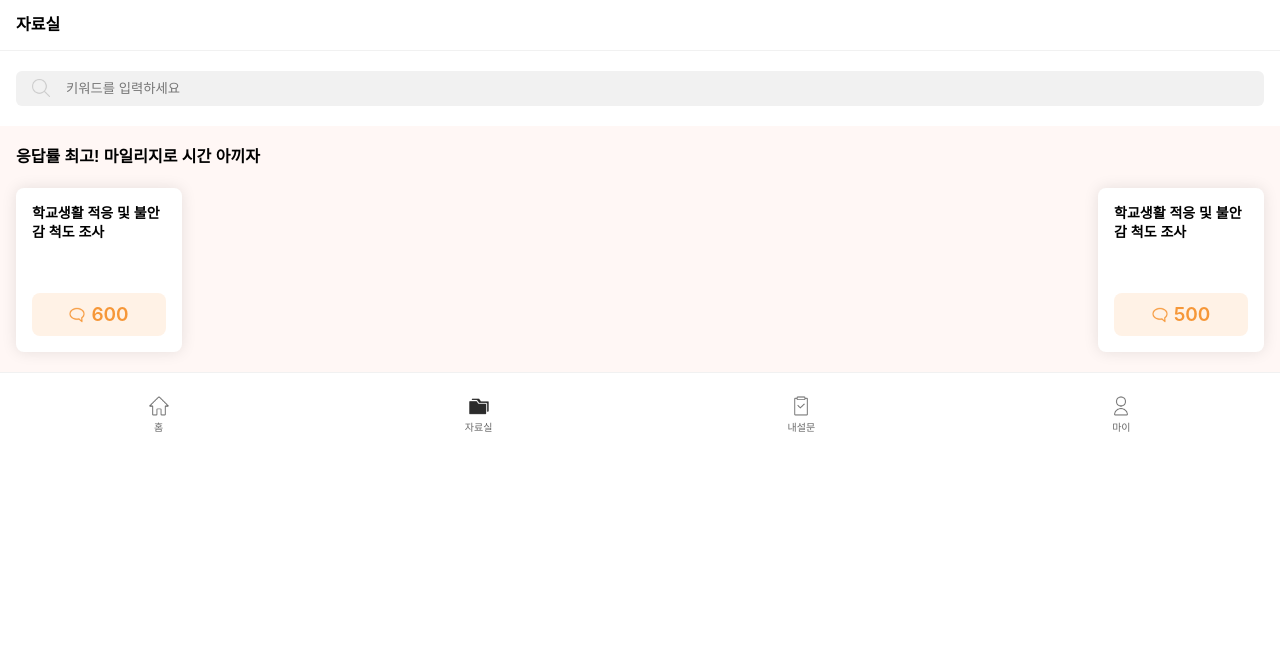
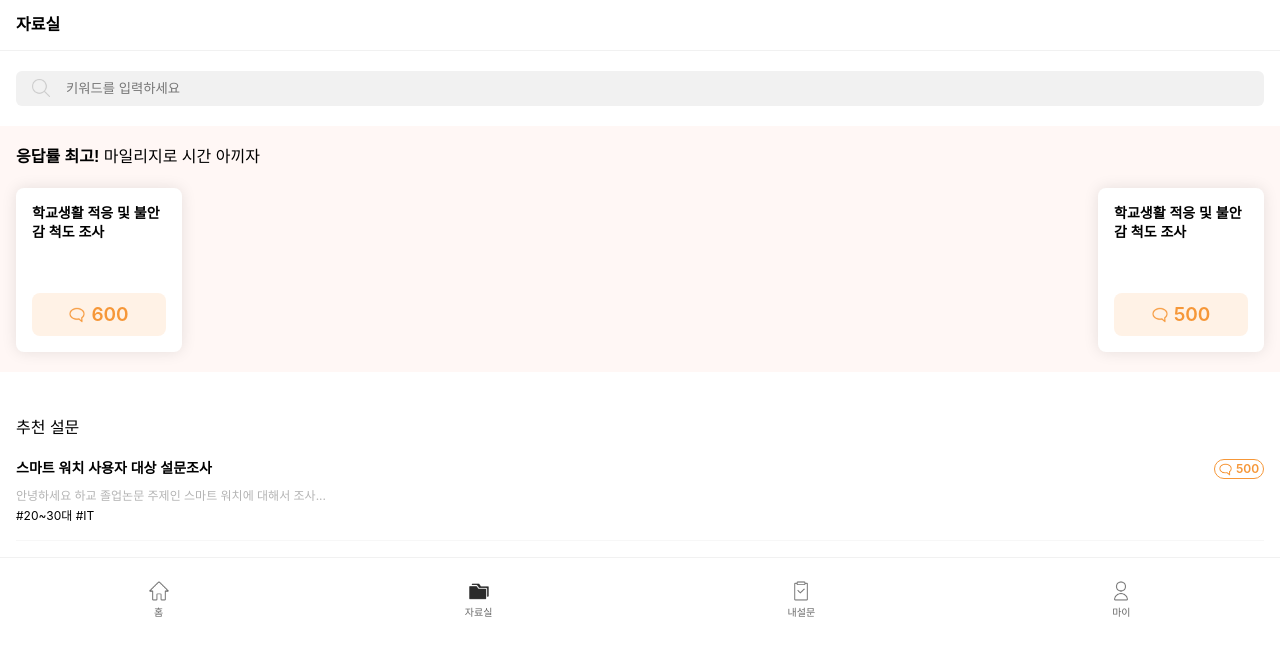
Before and after one commit to Lee-Seonghyun316/AnyVey, a React (Create React App) app: page /reference in a window 1280 px wide. Shown: the top 656 px of the page. Built offline with nearby package versions, Linux system fonts and the light colour scheme.

Commit message:
style: 추천 설문

```diff
--- a/src/data/servey.ts
+++ b/src/data/servey.ts
@@ -73,3 +73,13 @@ export const bestSurveys = [
     recruitmentCount: 500,
   },
 ];
+
+export const suggestionSurveys = [
+  {
+    id: 1,
+    title: '스마트 워치 사용자 대상 설문조사',
+    recruitment: 500,
+    description: '안녕하세요 하교 졸업논문 주제인 스마트 워치에 대해서 조사...',
+    tag: '#20~30대 #IT',
+  },
+];
--- /dev/null
+++ b/src/features/reference/recommendSurvey.tsx
@@ -0,0 +1,86 @@
+import React from 'react';
+import SpeechBubble from '../../common/images/speechBubble.png';
+import styled from 'styled-components';
+
+interface Props {
+  title: string;
+  recruitment: number;
+  description: string;
+  tag: string;
+}
+
+const RecommendSurvey: React.FC<Props> = ({
+  title,
+  recruitment,
+  description,
+  tag,
+}) => {
+  return (
+    <Wrap>
+      <RecommendTitleContainer>
+        <RecommendTitle>{title}</RecommendTitle>
+        <Recruitment>
+          <CountImg src={SpeechBubble} />
+          <RecruitmentCounter>{recruitment}</RecruitmentCounter>
+        </Recruitment>
+      </RecommendTitleContainer>
+      <RecommendDes>{description}</RecommendDes>
+      <RecommendTag>{tag}</RecommendTag>
+    </Wrap>
+  );
+};
+
+const Wrap = styled.div``;
+
+const RecommendTitleContainer = styled.div`
+  display: flex;
+  justify-content: space-between;
+`;
+
+const RecommendTitle = styled.h1`
+  font-weight: 600;
+  font-size: 14px;
+  line-height: 19px;
+  margin-bottom: 8px;
+`;
+
+const RecommendDes = styled.text`
+  font-weight: 400;
+  font-size: 12px;
+  line-height: 16px;
+  color: #b4b4b4;
+`;
+
+const RecommendTag = styled.div`
+  margin-top: 4px;
+  font-weight: 400;
+  font-size: 12px;
+  line-height: 16px;
+`;
+
+const Recruitment = styled.div`
+  width: 50px;
+  height: 20px;
+  background: #ffffff;
+  border: 1px solid #f69738;
+  box-sizing: border-box;
+  border-radius: 21px;
+  display: flex;
+  justify-content: center;
+  align-items: center;
+`;
+
+const RecruitmentCounter = styled.text`
+  font-weight: 600;
+  font-size: 12px;
+  line-height: 16px;
+  color: #f69738;
+`;
+
+const CountImg = styled.img`
+  width: 13px;
+  height: 13px;
+  margin-right: 4px;
+`;
+
+export default RecommendSurvey;
--- a/src/features/reference/reference.tsx
+++ b/src/features/reference/reference.tsx
@@ -4,7 +4,9 @@ import BottomBar from '../bottomBar/bottomBar';
 import Header from '../header/header';
 import search from '../../common/images/search.png';
 import BestSurvey from './bestSurvey';
-import { bestSurveys } from '../../data/servey';
+import { bestSurveys, suggestionSurveys } from '../../data/servey';
+import SpeechBubble from '../../common/images/speechBubble.png';
+import RecommendSurvey from './recommendSurvey';
 
 const Reference = () => {
   return (
@@ -28,6 +30,19 @@ const Reference = () => {
           ))}
         </Surveys>
       </BestSurveysContainer>
+      <RecommendSurveysContainer>
+        <Title>추천 설문</Title>
+        {suggestionSurveys.map((item) => (
+          <RecommendSurvey
+            key={item.id}
+            title={item.title}
+            recruitment={item.recruitment}
+            description={item.description}
+            tag={item.tag}
+          />
+        ))}
+        <Line />
+      </RecommendSurveysContainer>
       <BottomBar path="reference" />
     </ReferenceContainer>
   );
@@ -58,12 +73,13 @@ const SearchImg = styled.img`
 `;
 
 const BestSurveysContainer = styled.section`
+  margin-bottom: 45px;
   padding: 20px 16px;
   background: #fff7f5;
 `;
 
 const Title = styled.h1`
-  font-weight: 600;
+  font-weight: 500;
   font-size: 16px;
   line-height: 22px;
   margin-bottom: 20px;
@@ -77,3 +93,14 @@ const Surveys = styled.div`
   display: flex;
   justify-content: space-between;
 `;
+
+const RecommendSurveysContainer = styled.section`
+  padding: 0 16px;
+`;
+
+const Line = styled.div`
+  background: #f7f7f7;
+  width: 100%;
+  height: 1px;
+  margin: 16px 0;
+`;
```
